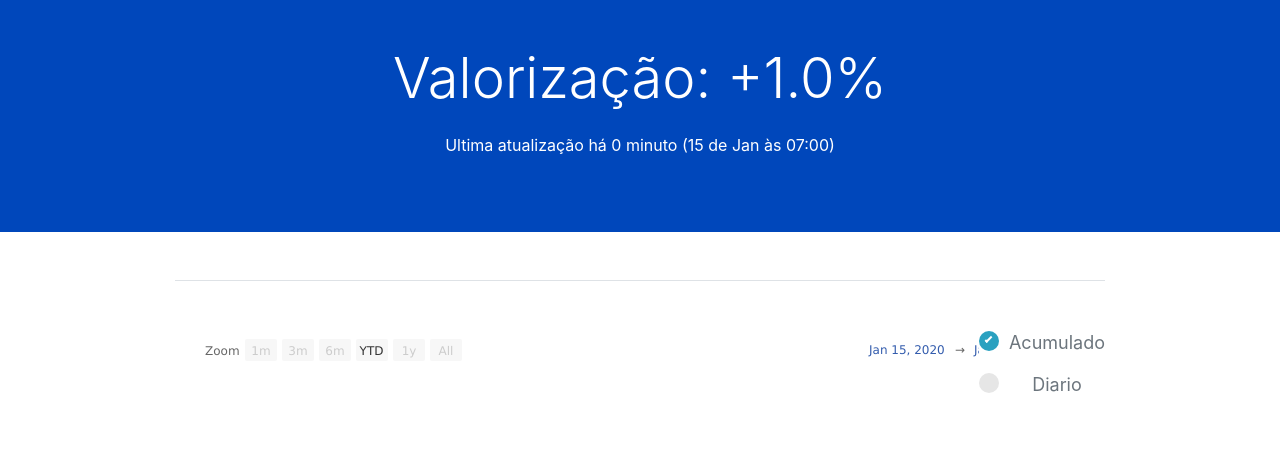
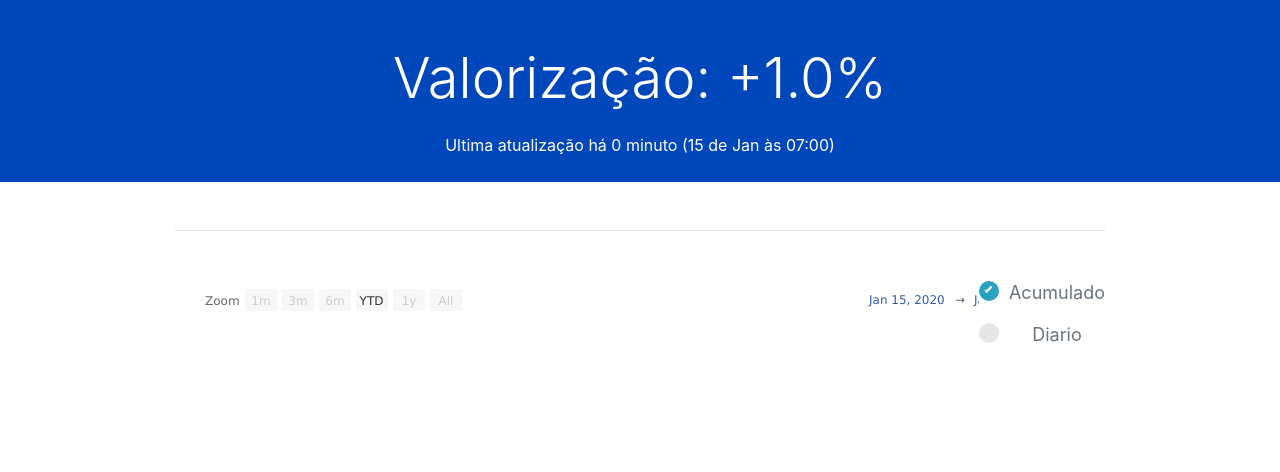
Before and after one commit to alepmaros/monetus-fiavis, a Django app: page /monetus/ in a window 1280 px wide. Shown: the top 472 px of the page. Run offline with Django 3.2, Linux system fonts and the light colour scheme; tables that the repository leaves empty hold one stand-in row (values such as "Sample post"); some libraries are stand-ins or nearby versions.

Commit message:
Arrumando tamanho do box de valorizacao

```diff
--- a/monetus_fiavis/fiavis/static/fiavis/css/style.css
+++ b/monetus_fiavis/fiavis/static/fiavis/css/style.css
@@ -31,7 +31,7 @@ html {
 
   #monetus-box {
     background-color: #0047bb;
-    height: 14.5em;
+    height: 100%;
 
   }
 
--- a/monetus_fiavis/fiavis/templates/fiavis/index.html
+++ b/monetus_fiavis/fiavis/templates/fiavis/index.html
@@ -34,7 +34,7 @@
 <body>
   <div id="monetus-box">
     <h1 class="display-4">Valorização: {% if last_day_updated.vcp > 0 %} +{% endif %}{{ last_day_updated.vcp }}%</h1>
-    <p>Ultima atualização há {{ last_day_updated.time | timesince }} ({{ last_day_updated.time | date:"d \d\e M à\s H:i" }})</p>
+    <p style="padding-bottom: 25px;">Ultima atualização há {{ last_day_updated.time | timesince }} ({{ last_day_updated.time | date:"d \d\e M à\s H:i" }})</p>
 
   </div>
 
```
